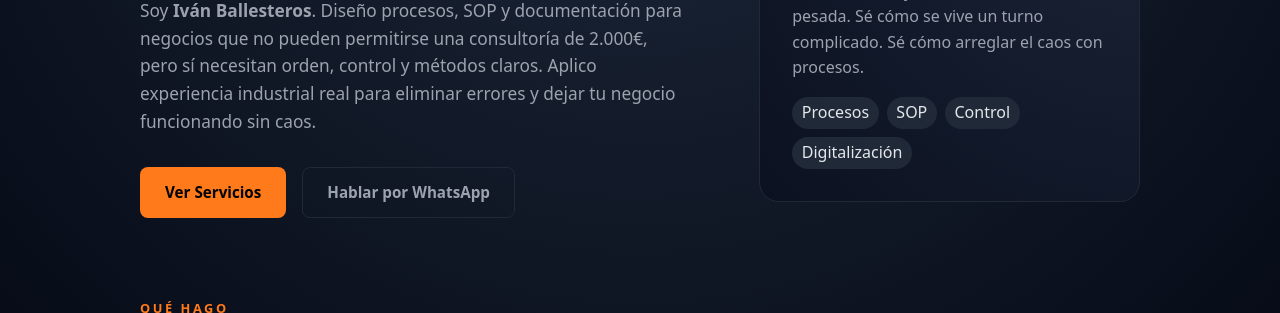
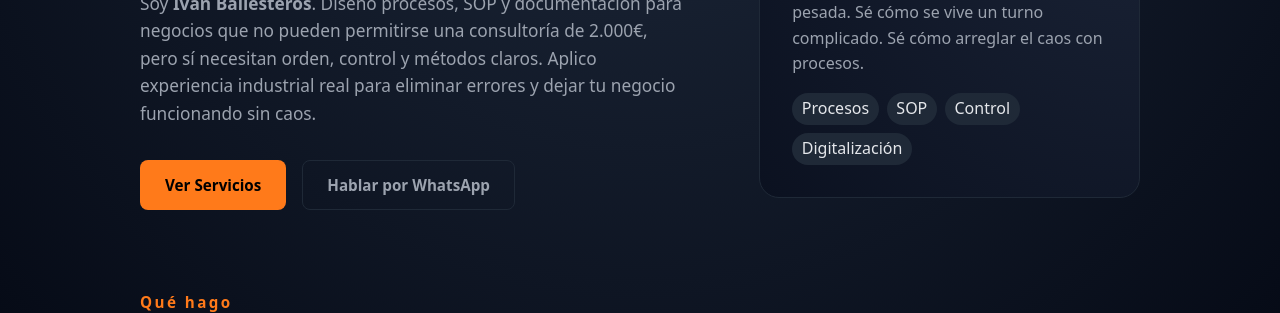
Before and after one commit to 00uno/ibc-doc-tecnica, a plain HTML site: page index.html in a window 1280 px wide. Shown: the part 279-592 px from the top of the page. Drawn offline with Linux system fonts and the light colour scheme.

Commit message:
Revise .eyebrow styles in index.html
Updated the .eyebrow class styles for improved appearance.

```diff
--- a/index.html
+++ b/index.html
@@ -84,15 +84,14 @@
     h1 { font-size: clamp(2rem, 3vw + 1rem, 2.7rem); line-height: 1.2; }
     h2 { font-size: 1.9rem; margin-bottom: 0.6rem; }
 
-    .eyebrow {
-      display: block;
-      font-size: 0.8rem;
-      color: var(--accent);
-      letter-spacing: 0.2em;
-      text-transform: uppercase;
-      margin-bottom: 0.8rem;
-      font-weight: 700;
-    }
+ .eyebrow {
+  font-size: 0.95rem;
+  letter-spacing: 0.16em;
+  color: var(--accent);
+  font-weight: 800;
+  margin-bottom: 1.2rem;
+}
+
 
     .muted { color: var(--text-soft); }
 
```
